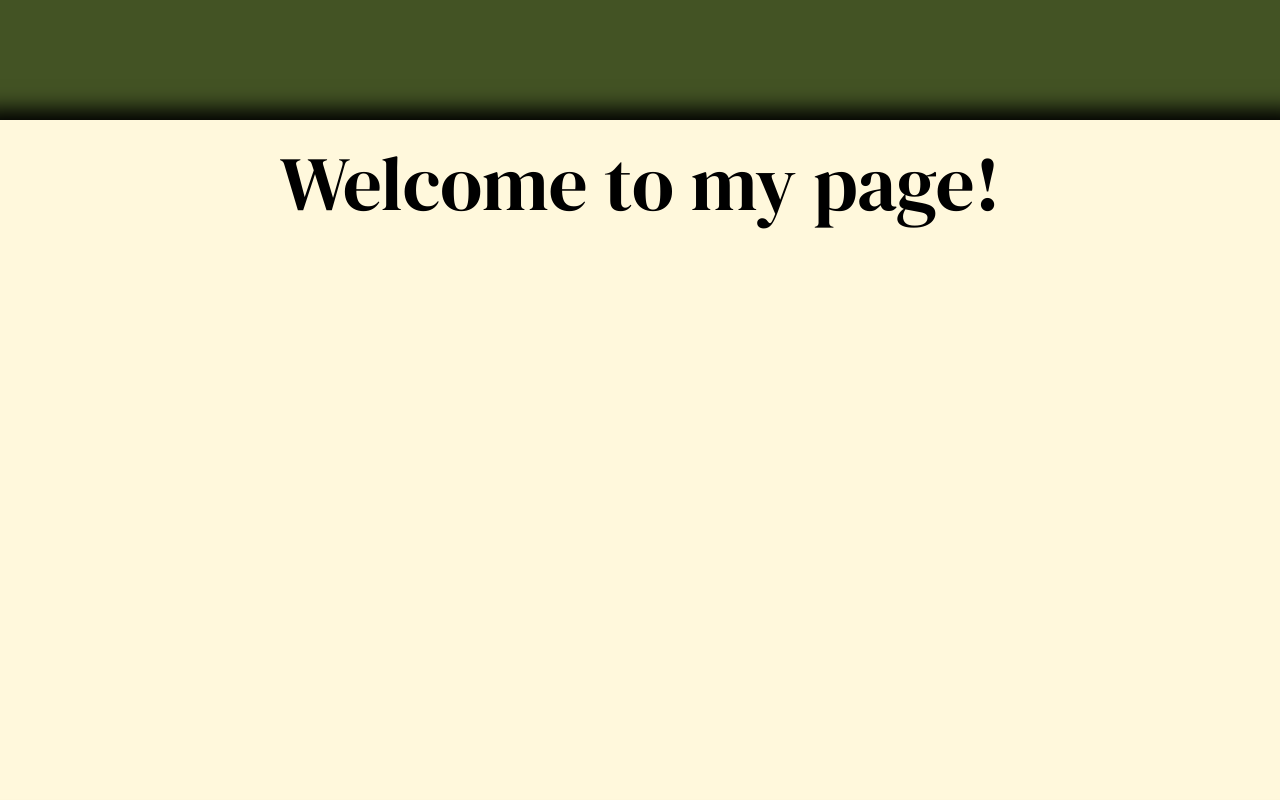
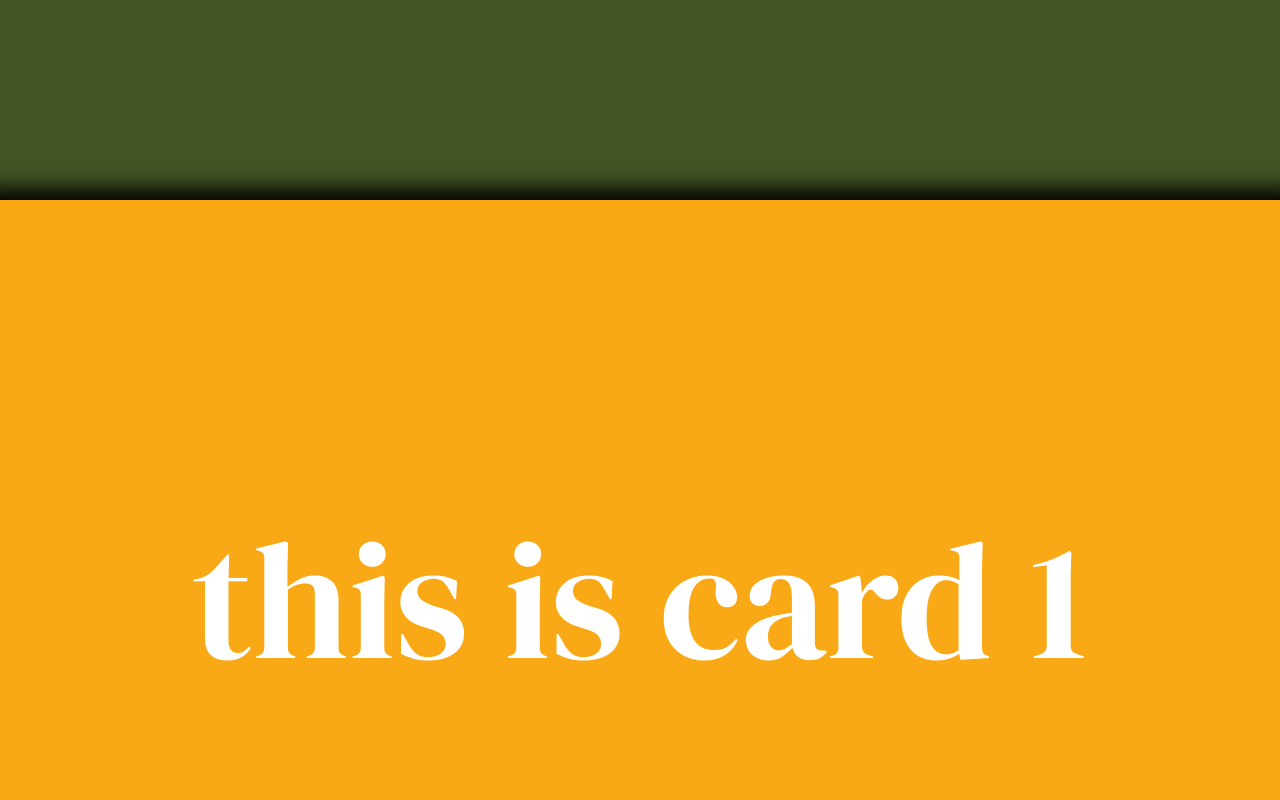
Before and after one commit to ralfbrse/Website-cards-sample, a plain HTML site: page index.html in a window 1280 px wide. Shown: the part 600-1400 px from the top of the page. Drawn offline with Linux system fonts and the light colour scheme.

Commit message:
scrolling troubles

```diff
--- a/index.html
+++ b/index.html
@@ -17,14 +17,16 @@
 
   <body>
     <div id="landing">
-      <h1>Hello Beach!</h1>
+      <h1>RALFBRSE</h1>
       <p>Welcome to me.</p>
     </div>
 
-    <div class="content" id="content">
-      <h1>Welcome to my page!</h1>
-    </div>
-    <div id="card-1"><h1>this is card 1</h1></div>
-    <div id="card-2"><h1>this is card 2</h1></div>
+    <section id="holder">
+      <div id="card-1" class="card"><h1>this is card 1</h1></div>
+      <div id="card-2" class="card"><h1>this is card 2</h1></div>
+    </section>
+
+    <div>Whats up</div>
+
   </body>
 </html>
--- a/style.css
+++ b/style.css
@@ -2,36 +2,33 @@
   margin: 0;
   padding: 0;
   scroll-behavior: smooth;
+  box-sizing: border-box;
 }
 
 body {
   display: flex;
   flex-direction: column;
+  align-content: center;
+
   background: rgb(67, 83, 36);
   flex-wrap: nowrap;
-  align-content: center;
-  justify-content: flex-start;
+
+  height: fit-content;
 }
 
 div {
   margin: 0;
-  height: 90vh;
-  align-content: center;
+  height: 100vh;
 
+  /*alignment*/
   display: flex;
   flex-direction: column;
+  align-content: center;
   justify-content: center;
   align-items: center;
-
-  position: sticky;
-  top: 0%;
-
-  border: none;
-  box-shadow: 0px 9px 20px 20px black;
 }
 
 h1 {
-  text-align: center;
   color: white;
   font-size: 13vw;
   margin: 10px 2vw;
@@ -45,23 +42,24 @@ p {
   color: grey;
 }
 
-#content {
-  background-color: cornsilk;
+#holder {
+  width: 100%;
+  height: fit-content;
 
-  flex-wrap: nowrap;
-
-  justify-content: flex-start;
+  scroll-snap-type: y mandatory;
 }
 
-#content h1 {
-  color: black;
-  font-size: 6vmax;
+.card {
+  border: none;
+  box-shadow: 0px 9px 20px 20px black;
+  position: sticky;
+  top: 0%;
+  scroll-snap-align: start;
 }
 
 #card-1 {
   background-color: #faa916;
 }
-
 #card-2 {
   background-color: #6d676e;
 }
```
